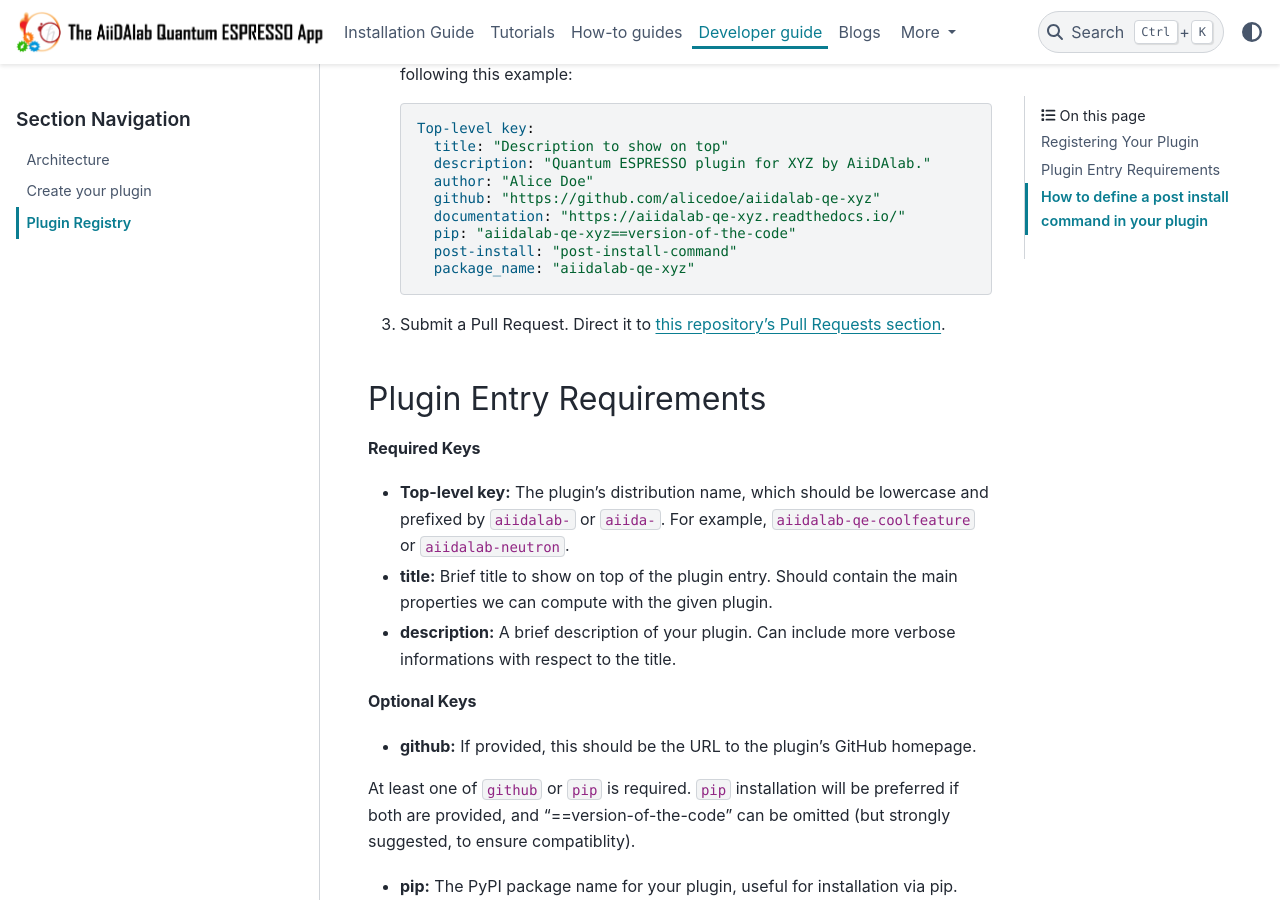
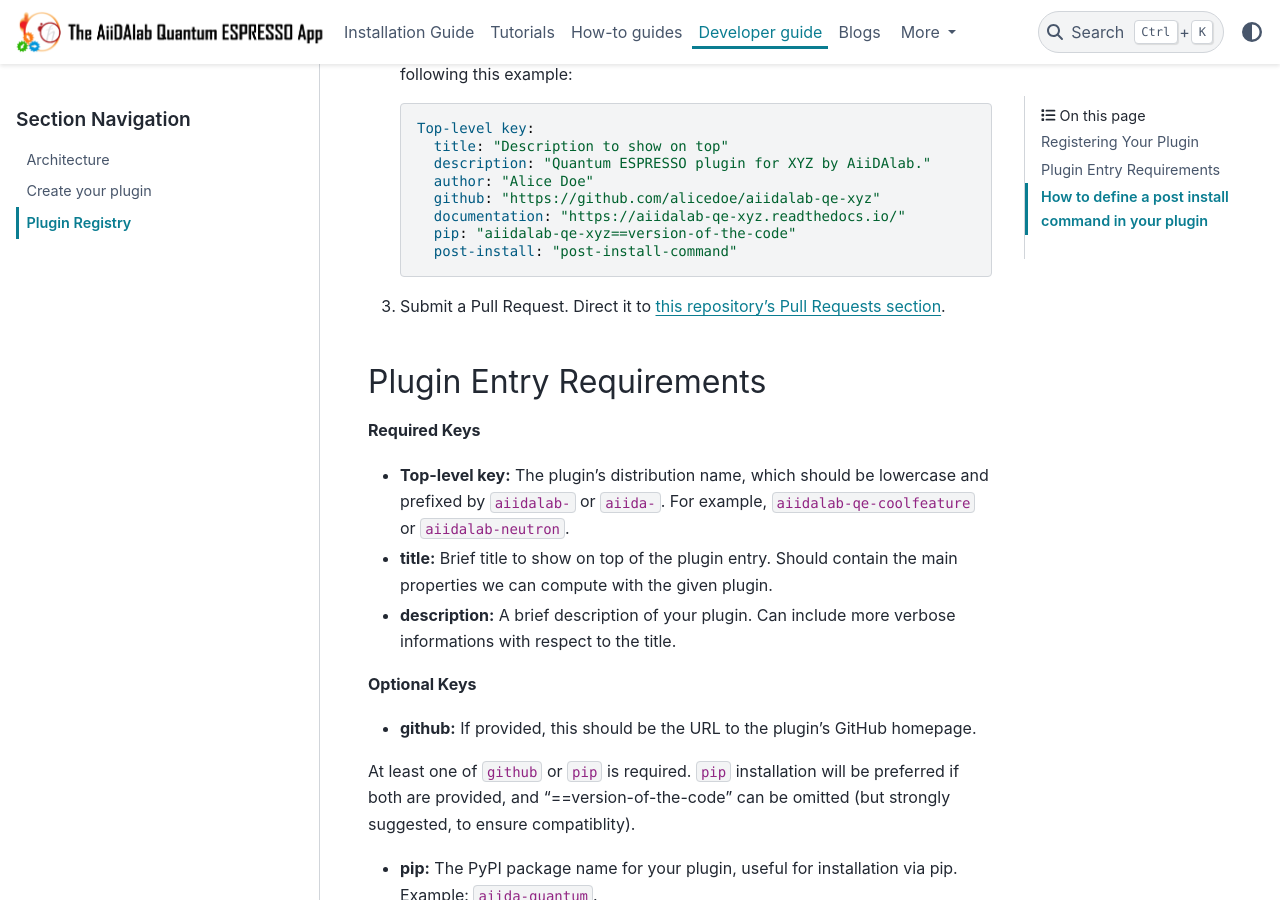
Before and after one commit to aiidalab/aiidalab-qe, a Sphinx documentation site: the page built from docs/source/development/plugin_registry.rst, in a window 1280 px wide and 900 px high, scrolled down 427 px. Built offline with Sphinx 7.4.7 and the PyData theme 0.15.4, drawn with Linux system fonts in a browser that asks for light colours.

Commit message:
Update plugin_registry.rst

```diff
--- a/docs/source/development/plugin_registry.rst
+++ b/docs/source/development/plugin_registry.rst
@@ -24,7 +24,6 @@
         documentation: "https://aiidalab-qe-xyz.readthedocs.io/"
         pip: "aiidalab-qe-xyz==version-of-the-code"
         post-install: "post-install-command"
-        package_name: "aiidalab-qe-xyz"
 
 3. Submit a Pull Request. Direct it to `this repository's Pull Requests section <https://github.com/aiidalab/aiidalab-qe/pulls>`_.
 
```
